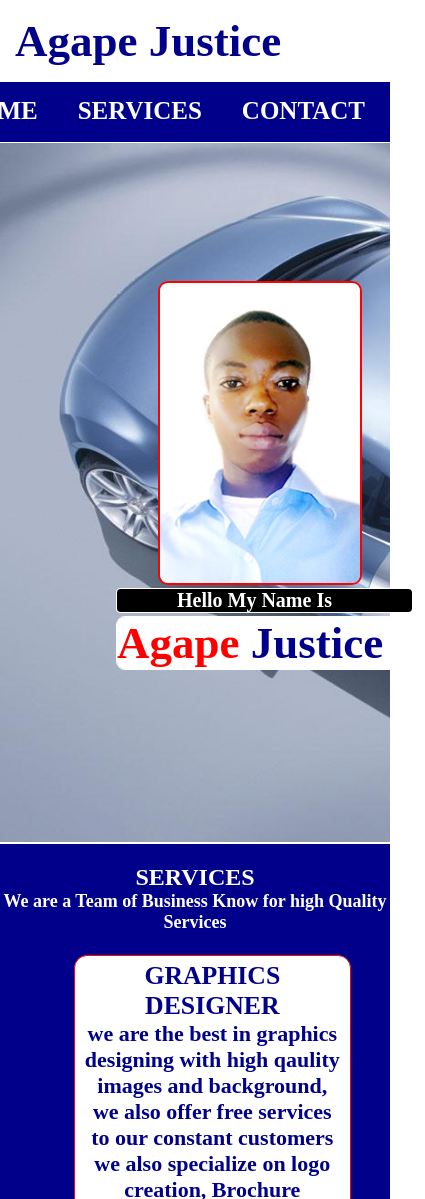
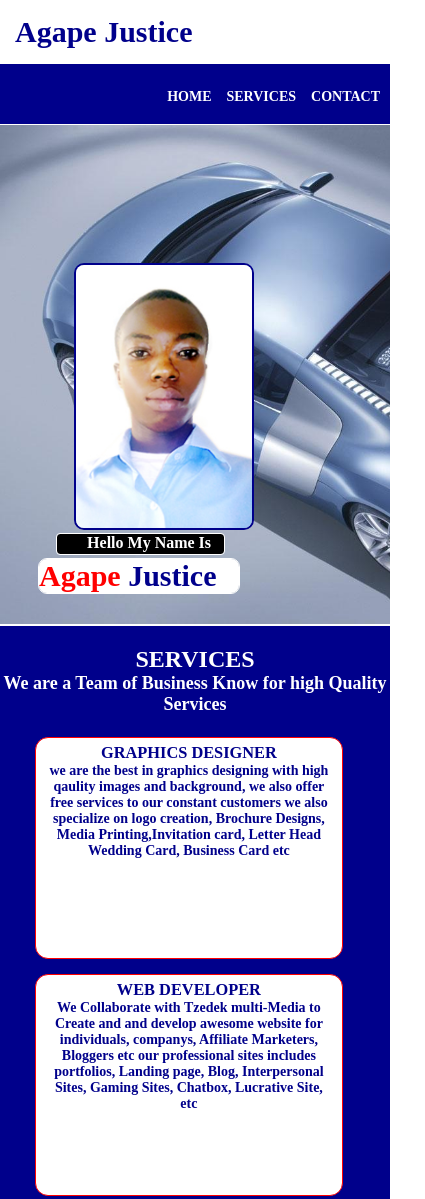
Before and after one commit to Agape-Justice/justiceagape.github.io-, a plain HTML site: page index.html in a window 390 px wide. Shown: the top 1199 px of the page, 425 px wide, since content can reach past the window. Drawn offline with Linux system fonts and the light colour scheme.

Commit message:
Add files via upload

```diff
--- a/css/index.css
+++ b/css/index.css
@@ -223,7 +223,9 @@ button a:hover{
 
 /*Creating or Building The Responsive Part of  the web site*/
 
-@media screen and (max-width:700px){
+
+
+@media screen and (max-width:600px){
 
 body{
 	width:100%;
@@ -236,13 +238,54 @@ body{
 }
 
 
+/*Creating and arranging the photo and the text in home page*/
+
+
+
+
+
+.Home{
+
+	margin:0%;
+
+}
+
+
+
+
+.Hero{
+	padding-left:10%;
+
+}
+
+
+
+
+
+/* Home Image Hero*/
+
+.Hero .man img{
+	border-radius:10px;
+	border:2px solid darkblue;
+	margin-bottom:0;
+}
+
+
 .Hero .man img{
 	width:20px
 	height:40px;
 	margin-top:100px;
-	margin-left:15%;
+	margin-left:35px;
 
 }
+
+
+
+
+
+
+
+
 
 
 /*Creating or Building The Responsive Part of  the web site for the menu-navbars*/
@@ -269,16 +312,12 @@ body{
 	color:white;
 	font-weight:bold;
 	transition:0.5s ease-in;
-	font-size:25px;
+	font-size:16px;
 
 
 }
 
 
-.menu a:hover{
-	border-bottom:1px solid white;
-	color:red;
-}
 
 
 /* Responsive Services Part*/
@@ -286,7 +325,7 @@ body{
 .container{
 	text-align:center;
 	display:block;
-	padding-left:15%;
+	padding-left:10%;
 	padding-bottom:10%;
 
 }
@@ -294,11 +333,111 @@ body{
 
 	.card{
 	width:80%;
-	height:250px;
-	font-size:22px;
+	height:200px;
+	font-size:16px;
 
 
 
 }
 
+
+
+/* Creating the footer*/
+
+
+.tel p{
+	font-size:16px;
+
 }
+
+}
+
+
+
+/*Creating the Phone Size Responsive*/
+
+@media screen and (max-width:900px){
+	body{
+	width:100%;
+	}
+
+	h1{
+	font-family:Old English Text MT;
+	color:darkblue;
+	margin:15px;
+	font-size:30px;
+	}
+
+
+	.menu a{
+	font-size:14px;
+	margin:25px 10px 0 5px;
+	}
+
+
+	.Home{
+	background-image:url('../images/car.jpg');
+	background-repeat:no-repeat;
+	background-size:cover;
+	height:500px;
+	}
+
+	.Hero .man img{
+	width:50%;
+	}
+
+	.Hero p{
+	font-size:16px;
+	width:150px;
+	height:20px;
+	padding:0% 0% 0% 5%;
+	margin-left:5%;
+	text-align:center;
+	}
+
+	.Hero h2{
+	font-size:30px;
+	padding-left:0%;
+	width:200px;
+	}
+
+
+/*Services Part Of it container or card*/
+
+
+
+	.container{
+	text-align:center;
+	display:block;
+	padding-left:5%;
+	padding-bottom:10%;
+
+	}
+
+
+	.card{
+	width:80%;
+	height:210px;
+	font-size:14px;
+	}
+
+
+
+/*CONTACT Part Of it container or card*/
+
+	.footer{
+	font-size:14px;
+	}
+
+	.tel p{
+	font-size:14px;
+	margin-left:0;
+	}
+
+	.tel button{
+	width:150px;
+	font-size:16px;
+	}
+
+
+}
```
